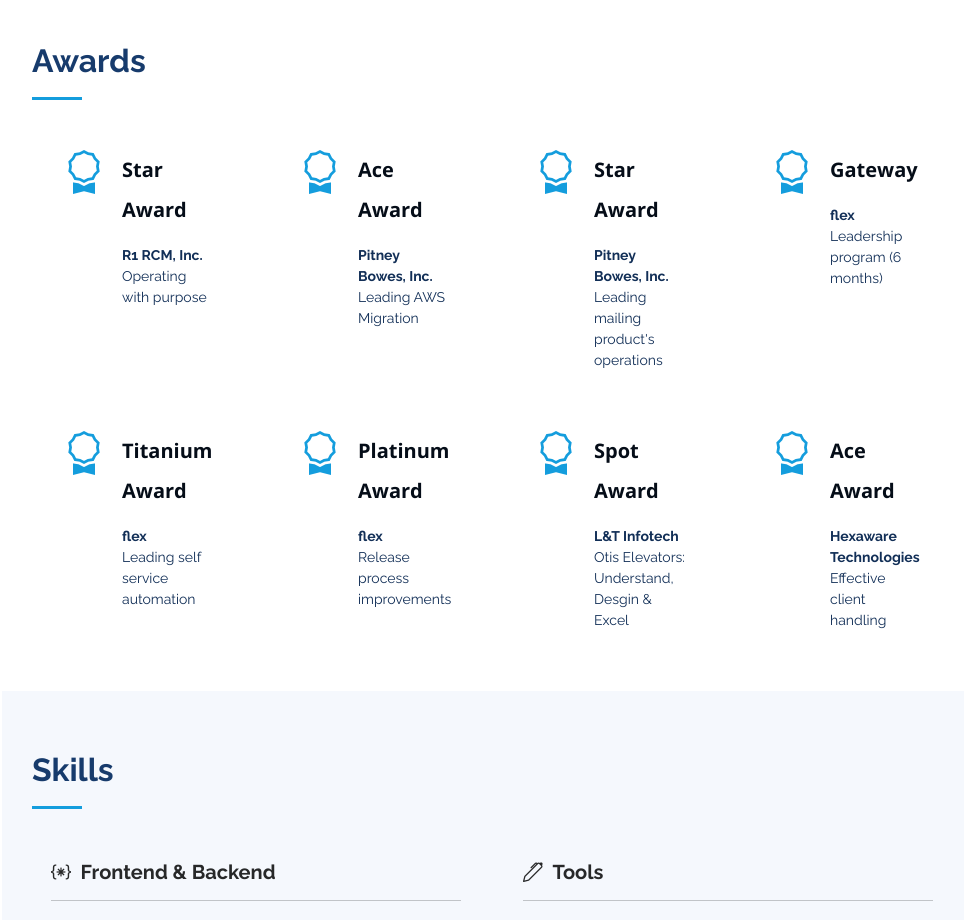
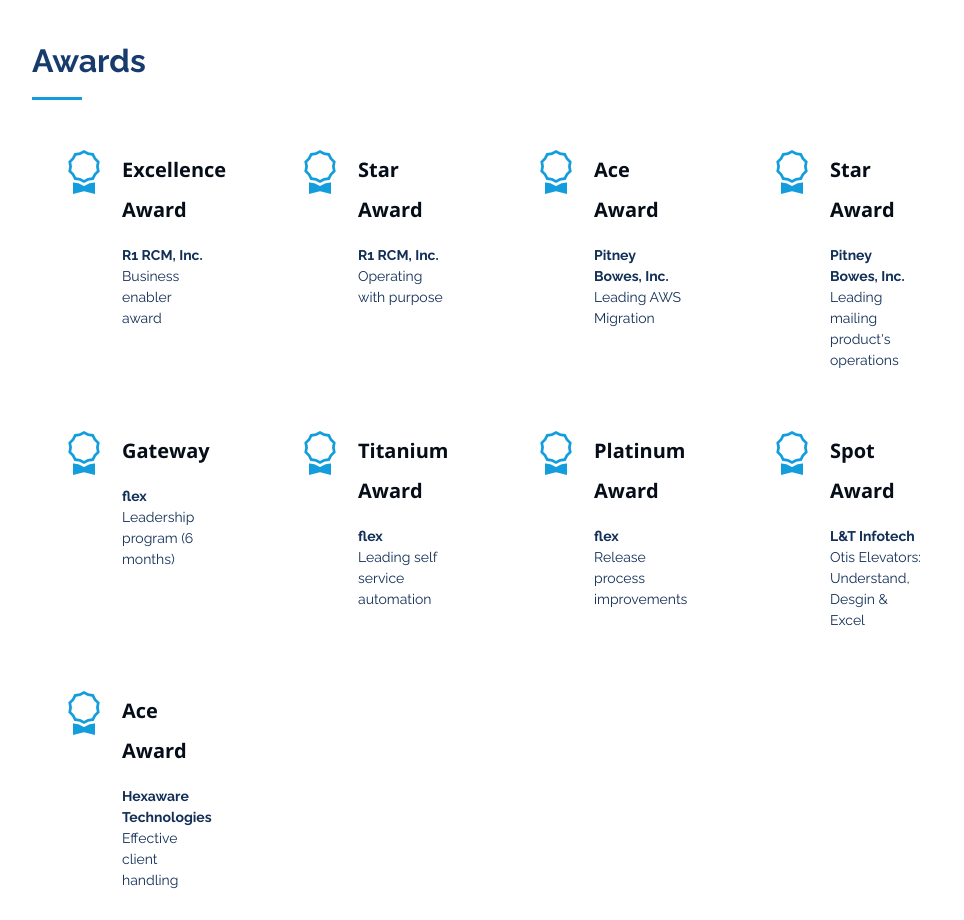
Before and after one commit to git-avinash-dhumal/avinash.github.io, a plain HTML site: page index.html in a window 1280 px wide. Shown: the part 1800-2720 px from the top of the page, without its empty margins (298-1262 px from the left). Drawn offline with nearby package versions, Linux system fonts and the light colour scheme.

Commit message:
Add files via upload

```diff
--- a/index.html
+++ b/index.html
@@ -173,6 +173,14 @@
         </div>
 
         <div class="row no-gutters">
+
+          <div class="col-lg-3 col-md-6 d-md-flex align-items-md-stretch" data-aos="fade-up">
+            <div class="count-box">
+              <i class="bi bi-award"></i>
+              <span class="fs-24">Excellence Award</span>
+              <p><strong>R1 RCM, Inc.</strong><br>Business enabler award</p>
+            </div>
+          </div>
 
           <div class="col-lg-3 col-md-6 d-md-flex align-items-md-stretch" data-aos="fade-up">
             <div class="count-box">
```
